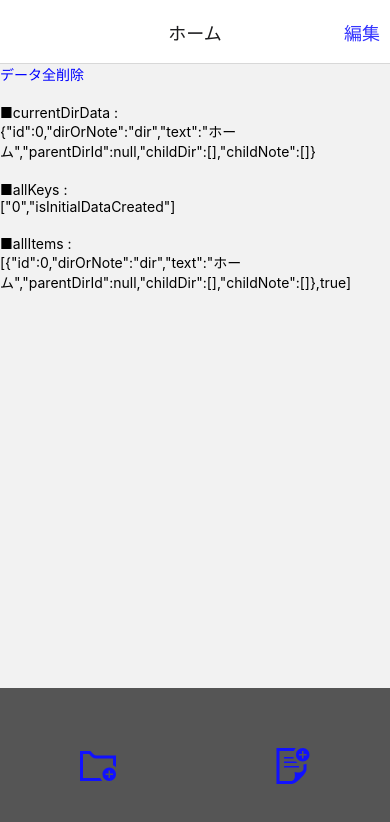
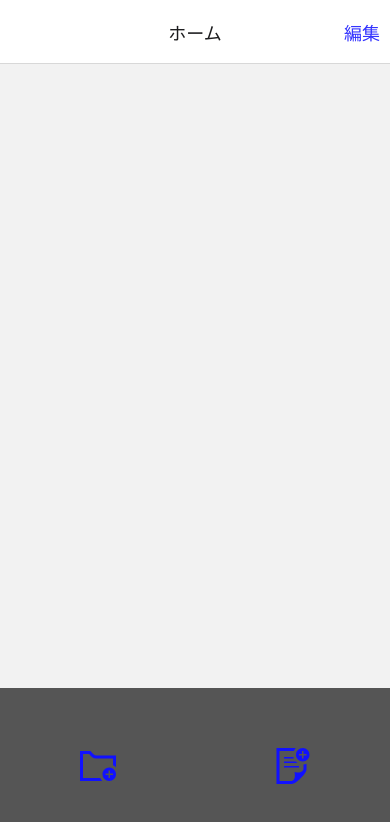
Before and after one commit to ko-7/localnote3, a React Native app: screen /DirView in a window 390 px wide. Shown: the top 822 px of the page. Built offline with nearby package versions, Linux system fonts and the light colour scheme.

Commit message:
hidden code for dev

```diff
--- a/src/screens/DirViewScreen.tsx
+++ b/src/screens/DirViewScreen.tsx
@@ -144,21 +144,21 @@ export const DirViewScreen: React.FC = () => {
                 <ScrollView>
 
                     {/* ↓↓　開発用コード　↓↓　//////////////////////////////////////////////////// */}
-                    <View>
+                    {/* <View>
                         <Pressable onPress={onPressDeleteAllItems}>
                             <Text style={{color: 'rgb(0,0,255)'}}>データ全削除</Text><Text>　</Text>
                         </Pressable>
                         <Text>■currentDirData : </Text>
                         <Text>{JSON.stringify(currentDirData)}</Text><Text>　</Text>
-                        {/* <Text>■allItemsChildDir :  </Text> */}
-                        {/* <Text>{JSON.stringify(allItemsChildDir)}</Text><Text> </Text> */}
-                        {/* <Text>■allItemsChildNote :  </Text> */}
-                        {/* <Text>{JSON.stringify(allItemsChildNote)}</Text><Text> </Text> */}
+                        <Text>■allItemsChildDir :  </Text>
+                        <Text>{JSON.stringify(allItemsChildDir)}</Text><Text> </Text>
+                        <Text>■allItemsChildNote :  </Text>
+                        <Text>{JSON.stringify(allItemsChildNote)}</Text><Text> </Text>
                         <Text>■allKeys : </Text>
                         <Text>{JSON.stringify(allKeys)}</Text><Text>　</Text>
                         <Text>■allItems : </Text>
                         <Text>{JSON.stringify(allItems)}</Text><Text>　</Text>
-                    </View>
+                    </View> */}
                     {/* ↑↑　開発用コード　↑↑　///////////////////////////////////////////////// */}
 
 
```
